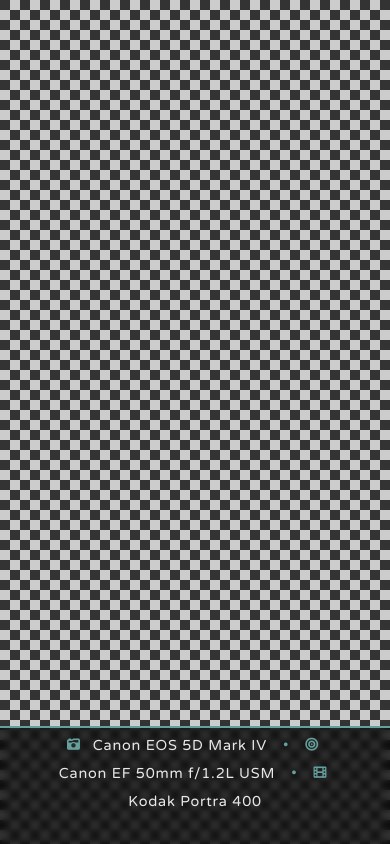
After one commit to abesquirrel/anemoia-project, a Laravel app: page /verification/test.html in a window 390 px wide. The commit adds this page. Run offline with Laravel 12, Linux system fonts and the light colour scheme.

Commit message:
Optimize gallery EXIF display for mobile and adjust transparency.
- Changed GLightbox description background to semi-transparent (0.75) with blur effect.
- Enabled flex-wrap for EXIF data to prevent overlapping on mobile.
- Reduced padding and font size for GLightbox description on mobile screens.
- Added `text-nowrap` to EXIF data parts to keep icons and values together.

Co-authored-by: abesquirrel <61398387+abesquirrel@users.noreply.github.com>

```diff
--- /dev/null
+++ b/verification/test.html
@@ -0,0 +1,84 @@
+<!DOCTYPE html>
+<html lang="en">
+<head>
+    <meta charset="UTF-8">
+    <meta name="viewport" content="width=device-width, initial-scale=1.0">
+    <title>Verification</title>
+    <!-- FontAwesome -->
+    <link rel="stylesheet" href="https://cdnjs.cloudflare.com/ajax/libs/font-awesome/6.0.0/css/all.min.css">
+    <!-- Fonts -->
+    <link href="https://fonts.googleapis.com/css?family=Varela+Round" rel="stylesheet" />
+    <style>
+        /* CSS from layouts/site.blade.php */
+        body {
+            background-color: #333;
+            background-image: linear-gradient(45deg, #ccc 25%, transparent 25%), linear-gradient(-45deg, #ccc 25%, transparent 25%), linear-gradient(45deg, transparent 75%, #ccc 75%), linear-gradient(-45deg, transparent 75%, #ccc 75%);
+            background-size: 20px 20px;
+            background-position: 0 0, 0 10px, 10px -10px, -10px 0px;
+            margin: 0;
+            height: 100vh;
+            display: flex;
+            align-items: flex-end; /* Simulate bottom position */
+            justify-content: center;
+        }
+
+        /* Custom GLightbox Description Styling for EXIF Data */
+        .gslide-description {
+            background: rgba(0, 0, 0, 0.75) !important; /* Increased transparency */
+            padding: 0.5rem 2rem 2.5rem 2rem !important; /* Reduced top, Increased bottom */
+            font-family: 'Varela Round', sans-serif !important;
+            font-size: 1.1rem !important;
+            letter-spacing: 0.8px !important;
+            color: #e8e8e8 !important;
+            border-top: 2px solid #64a19d !important;
+            text-align: center !important;
+            backdrop-filter: blur(3px); /* Subtle blur for better legibility */
+            width: 100%; /* Full width simulation */
+            box-sizing: border-box;
+        }
+
+        /* Mobile Optimization */
+        @media (max-width: 768px) {
+            .gslide-description {
+                padding: 0.5rem 1rem 2rem 1rem !important;
+                font-size: 0.9rem !important;
+            }
+        }
+
+        .gslide-description .exif-data {
+            display: flex;
+            flex-wrap: wrap; /* Allow wrapping on small screens */
+            align-items: center;
+            justify-content: center;
+            gap: 0.5rem;
+            line-height: 1.4;
+        }
+
+        .gslide-description .exif-data i {
+            color: #64a19d;
+            margin-right: 0.25rem;
+            font-size: 0.9em;
+        }
+
+        .gslide-description .separator {
+            color: #64a19d;
+            margin: 0 0.5rem;
+            font-weight: 300;
+        }
+    </style>
+</head>
+<body>
+
+    <!-- Mock GLightbox container -->
+    <div class="gslide-description">
+        <div class="exif-data">
+            <i class="fas fa-camera-retro"></i> Canon EOS 5D Mark IV
+            <span class="separator">•</span>
+            <i class="fas fa-bullseye"></i> Canon EF 50mm f/1.2L USM
+            <span class="separator">•</span>
+            <i class="fas fa-film"></i> Kodak Portra 400
+        </div>
+    </div>
+
+</body>
+</html>
```
Also changed, not shown: resources/views/layouts/site.blade.php (+16 -5 lines), resources/views/partials/gallery-section.blade.php (+9 -9 lines), verification/mobile.png (added), 1 other file.
